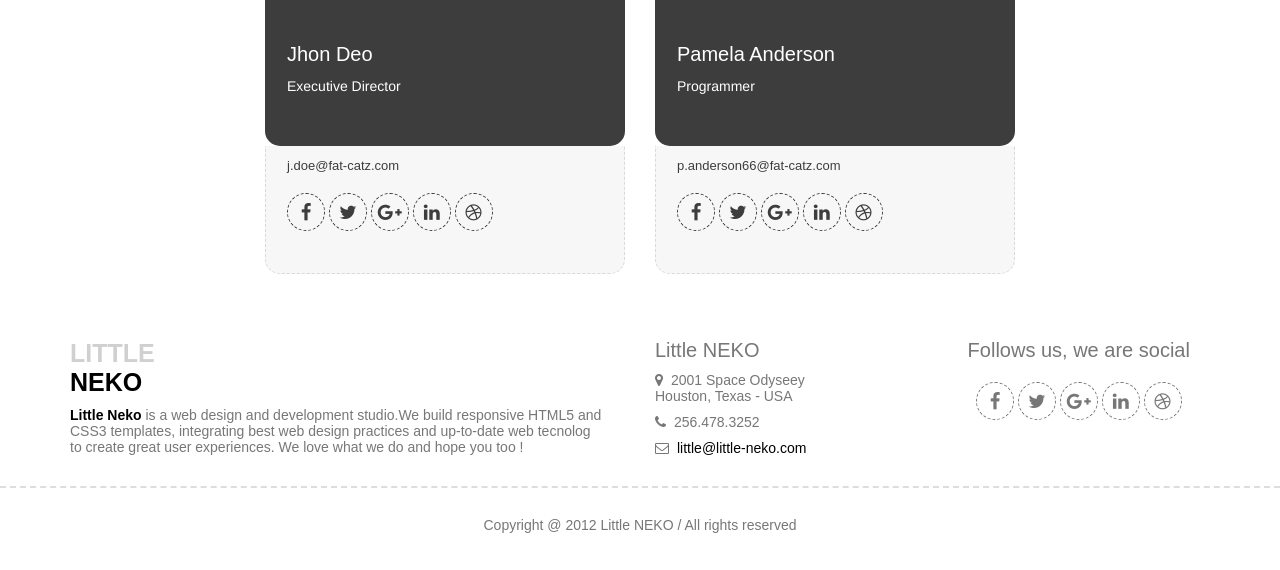
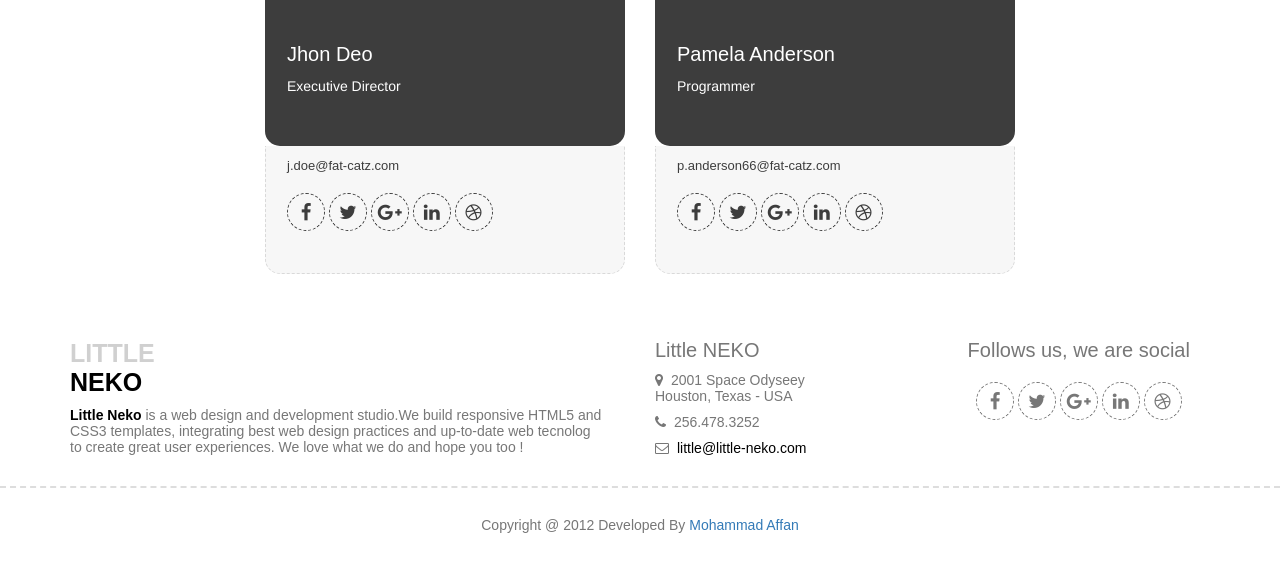
Before and after one commit to Mohammadaffan956/Hideo, a plain HTML site: page team.html in a window 1280 px wide. Shown: the part 1682-2252 px from the top of the page. Drawn offline with nearby package versions, Linux system fonts and the light colour scheme.

Commit message:
Update team.html

```diff
--- a/team.html
+++ b/team.html
@@ -267,7 +267,7 @@
     </div><!--container-->
     <footer>
         <div class="foot-txt">
-            <p>Copyright @ 2012 Little NEKO / All rights reserved</p>
+             <p>Copyright @ 2012 Developed By <a href="https://mohammadaffan956.github.io/Affan/">Mohammad Affan</a></p>
         </div>
     </footer>
       <!-- jQuery (necessary for Bootstrap's JavaScript plugins) -->
```
